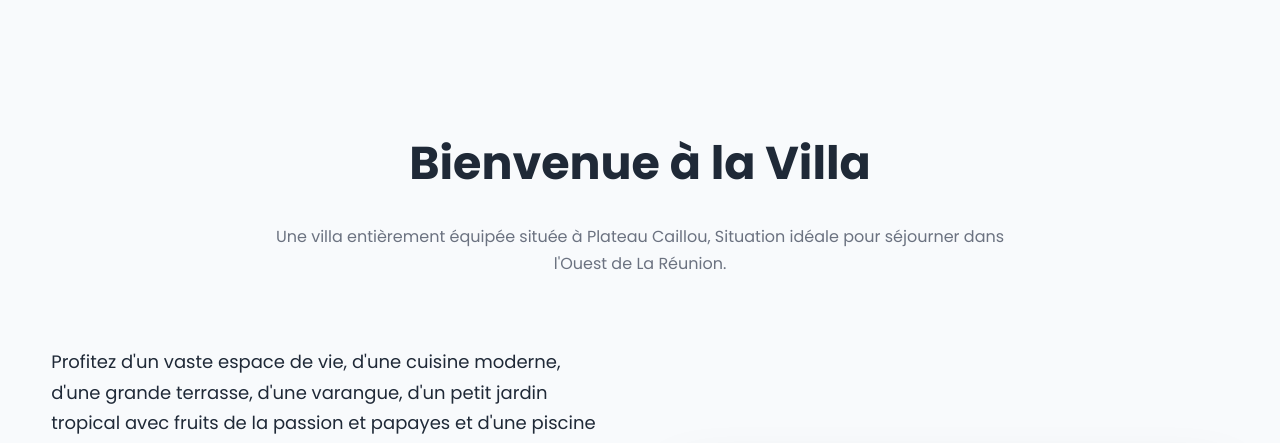
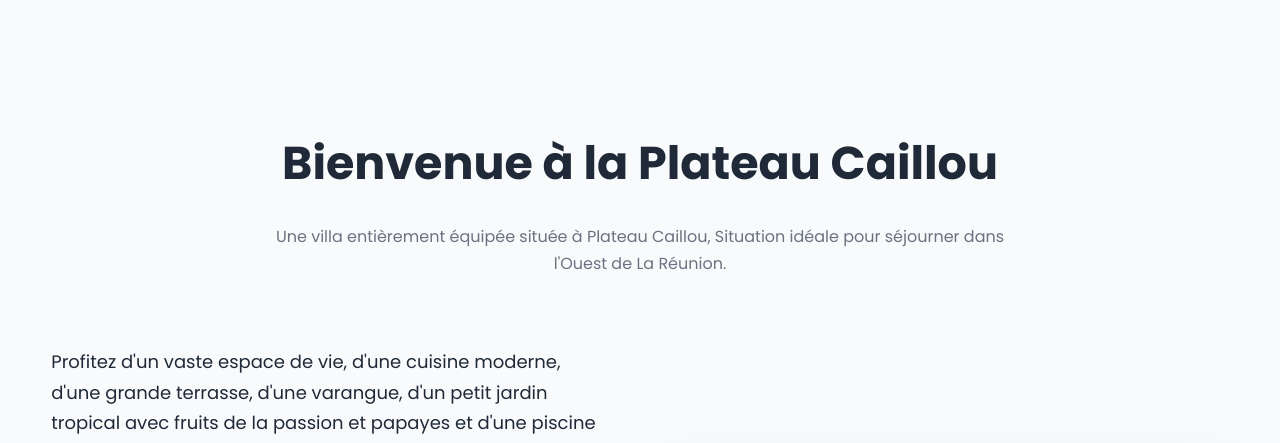
Before and after one commit to Lionel20262027/villa-plateau-caillou2, a plain HTML site: page index.html in a window 1280 px wide. Shown: the part 1280-1723 px from the top of the page. Drawn offline with Linux system fonts and the light colour scheme; a script that the page names is missing.

Commit message:
Update index.html

```diff
--- a/index.html
+++ b/index.html
@@ -155,7 +155,7 @@ Réserver
 
 <h2>
 
-Bienvenue à la Villa
+Bienvenue à la Plateau Caillou
 
 </h2>
 
```
